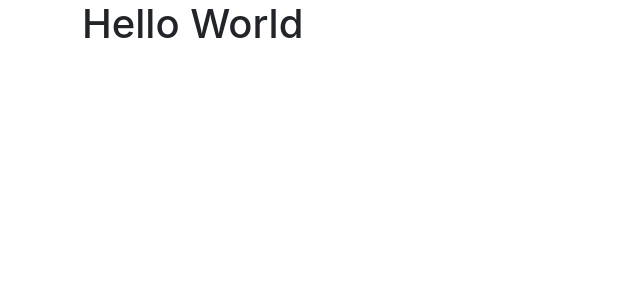
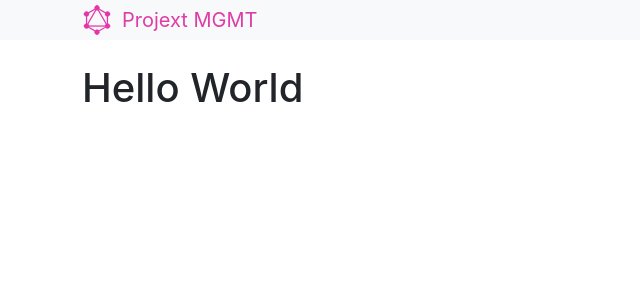
Before and after one commit to jaredgutkin/project-mgmt-app, a React (Create React App) app in the folder client/: page / in a window 1280 px wide. Shown: the top 300 px of the page, without its empty margins (0-640 px from the left). Built offline with nearby package versions, Linux system fonts and the light colour scheme.

Commit message:
header added

```diff
--- a/client/src/App.js
+++ b/client/src/App.js
@@ -1,9 +1,13 @@
+import Header from "./components/Header";
 
 function App() {
   return (
+    <>
+    <Header/>
     <div className="container">
      <h1>Hello World</h1>
     </div>
+    </>
   );
 }
 
--- /dev/null
+++ b/client/src/components/Header.jsx
@@ -0,0 +1,16 @@
+import logo from './assets/logo.png'
+
+export default function Header() {
+  return (
+    <nav className="navbar bg-light mb-4 p-0">
+        <div className="container">
+            <a href="/" className="navbar-brand">
+                <div className="d-flex">
+                    <img src={logo} alt="logo" className="mr-2" />
+                    <div>Projext MGMT</div>
+                </div>
+            </a>
+        </div>
+    </nav>
+  )
+}
```
